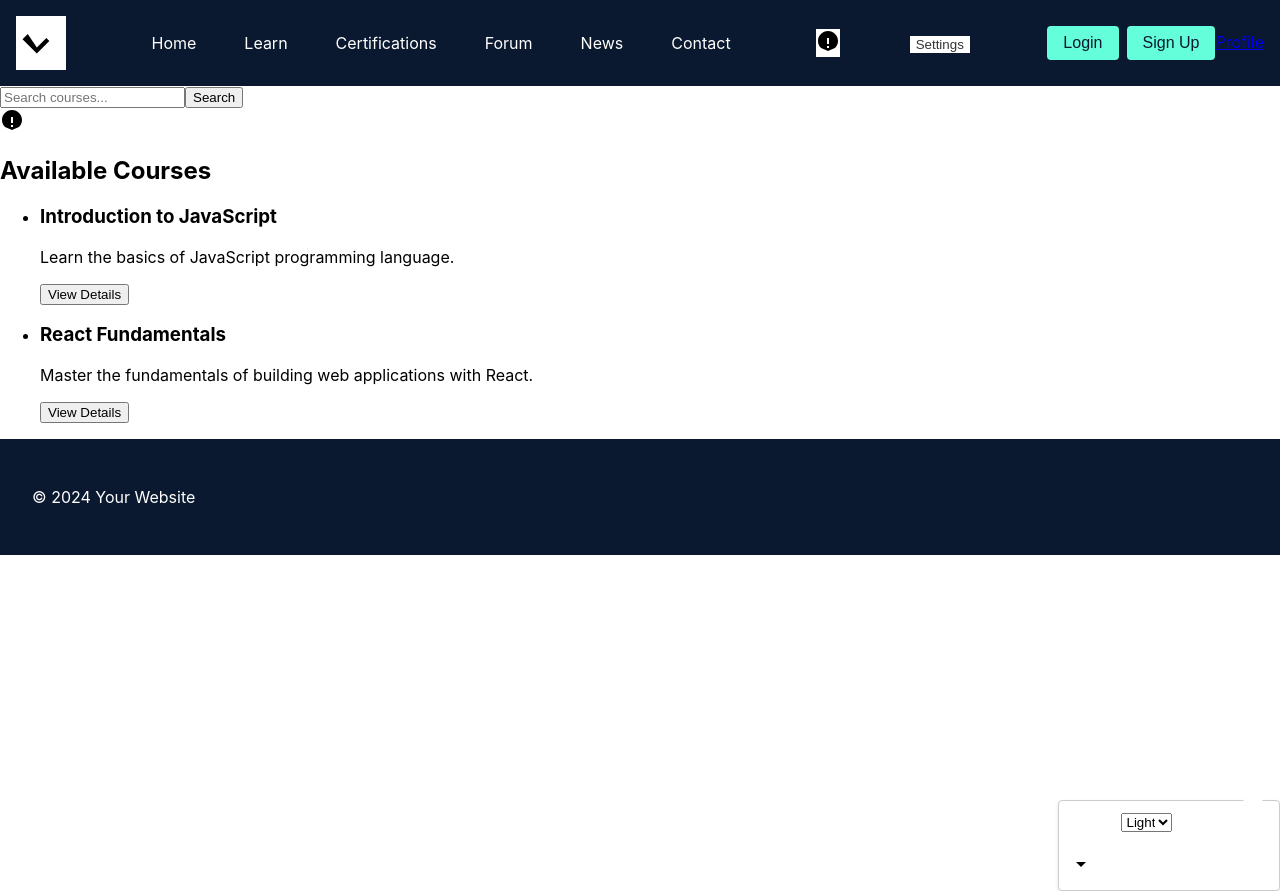
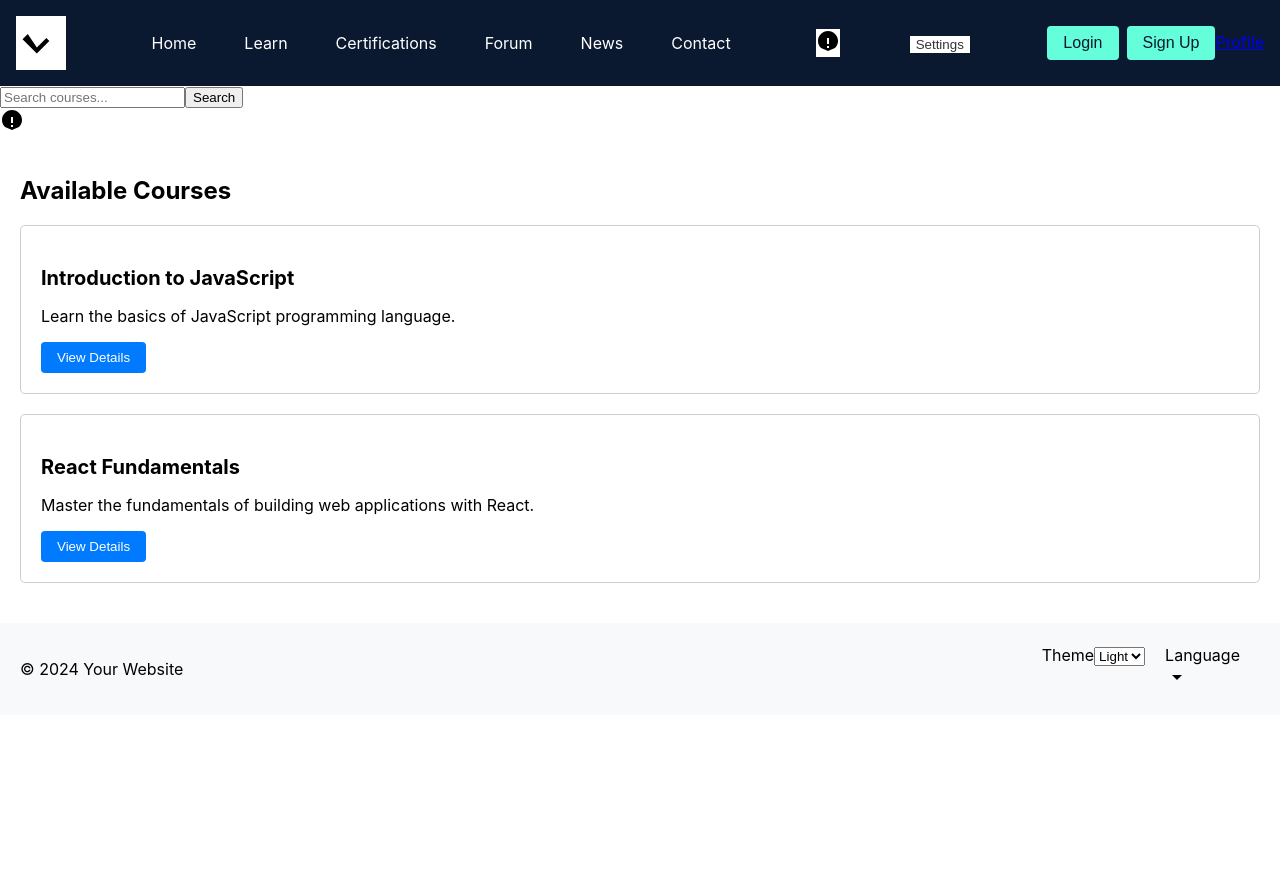
Before and after one commit to mohamedmehdigara/react-freecodecamp-clone, a React (Create React App) app: page /learn in a window 1280 px wide. After the commit the page ends 800 px from the top, so only its background shows below. Built offline with nearby package versions, Linux system fonts and the light colour scheme.

Commit message:
added files

```diff
--- a/src/components/CourseContentPage.js
+++ b/src/components/CourseContentPage.js
@@ -1,19 +1,31 @@
 import React from 'react';
+import styled from 'styled-components';
 import ProgressTracker from './ProgressTracker';
 
+const ContentContainer = styled.div`
+  /* Add your styles here */
+  padding: 20px;
+`;
+
+const ContentTitle = styled.h2`
+  /* Add your styles here */
+  font-size: 24px;
+  margin-bottom: 20px;
+`;
+
+const ContentBody = styled.div`
+  /* Add your styles here */
+`;
+
 const CourseContentPage = () => {
-  // Sample data for course progress
-  const totalItems = 10; // Total number of items in the course
-  const completedItems = 5; // Number of items completed by the user
-
   return (
-    <div className="course-content-page">
-      <h1>Course Content</h1>
-      {/* Render course content here */}
-      <p>This is where you can view the course content.</p>
-      <h2>Course Progress</h2>
-      <ProgressTracker totalItems={totalItems} completedItems={completedItems} />
-    </div>
+    <ContentContainer>
+      <ContentTitle>Course Content</ContentTitle>
+      <ContentBody>
+        {/* Add your course content here */}
+        <ProgressTracker/>
+      </ContentBody>
+    </ContentContainer>
   );
 };
 
--- a/src/components/CourseList.js
+++ b/src/components/CourseList.js
@@ -1,5 +1,45 @@
 import React from 'react';
 import { Link } from 'react-router-dom';
+import styled from 'styled-components';
+
+const CourseListContainer = styled.div`
+  /* Add your styles here */
+  padding: 20px;
+`;
+
+const CourseItem = styled.div`
+  /* Add your styles here */
+  border: 1px solid #ccc;
+  border-radius: 5px;
+  padding: 20px;
+  margin-bottom: 20px;
+`;
+
+const CourseTitle = styled.h3`
+  /* Add your styles here */
+  font-size: 20px;
+  margin-bottom: 10px;
+`;
+
+const CourseDescription = styled.p`
+  /* Add your styles here */
+  font-size: 16px;
+`;
+
+const ViewDetailsButton = styled.button`
+  /* Add your styles here */
+  background-color: #007bff;
+  color: #fff;
+  border: none;
+  border-radius: 4px;
+  padding: 8px 16px;
+  cursor: pointer;
+  transition: background-color 0.3s;
+
+  &:hover {
+    background-color: #0056b3;
+  }
+`;
 
 const CourseList = () => {
   // Sample data for courses
@@ -18,20 +58,20 @@ const CourseList = () => {
   ];
 
   return (
-    <div className="course-list-container">
+    <CourseListContainer>
       <h2>Available Courses</h2>
-      <ul className="course-list">
+      <div className="course-list">
         {courses.map(course => (
-          <li key={course.id}>
-            <h3>{course.title}</h3>
-            <p>{course.description}</p>
+          <CourseItem key={course.id}>
+            <CourseTitle>{course.title}</CourseTitle>
+            <CourseDescription>{course.description}</CourseDescription>
             <Link to={`/learn/${course.id}`}>
-              <button>View Details</button>
+              <ViewDetailsButton>View Details</ViewDetailsButton>
             </Link>
-          </li>
+          </CourseItem>
         ))}
-      </ul>
-    </div>
+      </div>
+    </CourseListContainer>
   );
 };
 
--- a/src/components/CourseRatingAndReview.js
+++ b/src/components/CourseRatingAndReview.js
@@ -1,5 +1,41 @@
 import React, { useState } from 'react';
 import Rating from 'react-rating';
+import styled from 'styled-components';
+
+const RatingReviewContainer = styled.div`
+  /* Add your styles here */
+  margin-top: 20px;
+`;
+
+const RatingContainer = styled.div`
+  /* Add your styles here */
+  margin-bottom: 10px;
+`;
+
+const ReviewTextarea = styled.textarea`
+  /* Add your styles here */
+  width: 100%;
+  height: 100px;
+  padding: 10px;
+  border: 1px solid #ccc;
+  border-radius: 5px;
+  resize: vertical;
+`;
+
+const SubmitButton = styled.button`
+  /* Add your styles here */
+  background-color: #007bff;
+  color: #fff;
+  border: none;
+  border-radius: 4px;
+  padding: 10px 20px;
+  cursor: pointer;
+  transition: background-color 0.3s;
+
+  &:hover {
+    background-color: #0056b3;
+  }
+`;
 
 const CourseRatingAndReview = ({ courseId }) => {
   const [rating, setRating] = useState(0);
@@ -22,9 +58,9 @@ const CourseRatingAndReview = ({ courseId }) => {
   };
 
   return (
-    <div className="rating-review-container">
+    <RatingReviewContainer>
       <h3>Rate and Review this Course</h3>
-      <div className="rating">
+      <RatingContainer>
         <span>Rating:</span>
         <Rating
           initialRating={rating}
@@ -32,16 +68,14 @@ const CourseRatingAndReview = ({ courseId }) => {
           emptySymbol="far fa-star"
           fullSymbol="fas fa-star"
         />
-      </div>
-      <div className="review">
-        <textarea
-          placeholder="Write your review..."
-          value={review}
-          onChange={handleReviewChange}
-        />
-      </div>
-      <button onClick={handleSubmit}>Submit</button>
-    </div>
+      </RatingContainer>
+      <ReviewTextarea
+        placeholder="Write your review..."
+        value={review}
+        onChange={handleReviewChange}
+      />
+      <SubmitButton onClick={handleSubmit}>Submit</SubmitButton>
+    </RatingReviewContainer>
   );
 };
 
--- a/src/components/Footer.js
+++ b/src/components/Footer.js
@@ -1,26 +1,54 @@
 import React from 'react';
+import styled from 'styled-components';
 import ThemeSelector from './ThemeSelector';
 import LanguageSelector from './LanguageSelector';
 
+const StyledFooter = styled.footer`
+  /* Add your styles here */
+  background-color: #f8f9fa;
+  padding: 20px;
+`;
+
+const FooterContent = styled.div`
+  /* Add your styles here */
+  display: flex;
+  justify-content: space-between;
+  align-items: center;
+`;
+
+const FooterSettings = styled.div`
+  /* Add your styles here */
+`;
+
+const SettingsList = styled.div`
+  /* Add your styles here */
+  display: flex;
+`;
+
+const SettingsItem = styled.div`
+  /* Add your styles here */
+  margin-right: 20px;
+`;
+
 const Footer = ({ onThemeChange, onLanguageChange }) => {
   return (
-    <footer className="footer-container">
-      <div className="footer-content">
+    <StyledFooter>
+      <FooterContent>
         <p>&copy; 2024 Your Website</p>
-      </div>
-      <div className="footer-settings">
-        <div className="settings-list">
-          <div>
-            <label>Theme</label>
-            <ThemeSelector onChange={onThemeChange} />
-          </div>
-          <div>
-            <label>Language</label>
-            <LanguageSelector onChange={onLanguageChange} />
-          </div>
-        </div>
-      </div>
-    </footer>
+        <FooterSettings>
+          <SettingsList>
+            <SettingsItem>
+              <label>Theme</label>
+              <ThemeSelector onChange={onThemeChange} />
+            </SettingsItem>
+            <SettingsItem>
+              <label>Language</label>
+              <LanguageSelector onChange={onLanguageChange} />
+            </SettingsItem>
+          </SettingsList>
+        </FooterSettings>
+      </FooterContent>
+    </StyledFooter>
   );
 };
 
```
Also changed, not shown: src/components/Feedback.js (+63 -12 lines).
